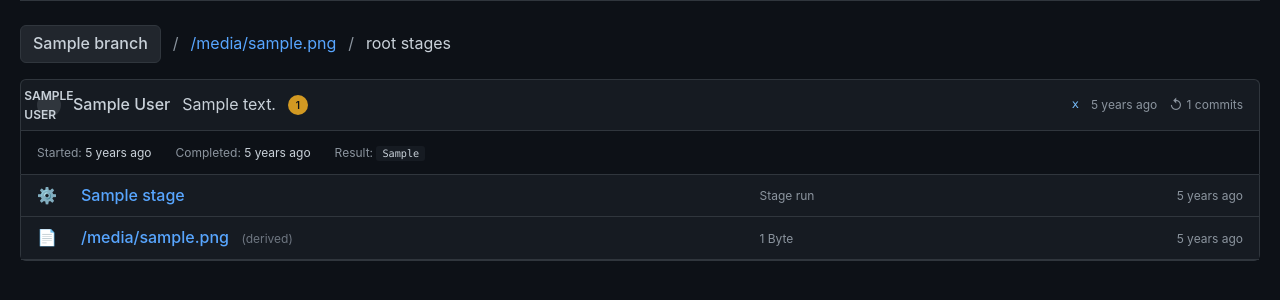
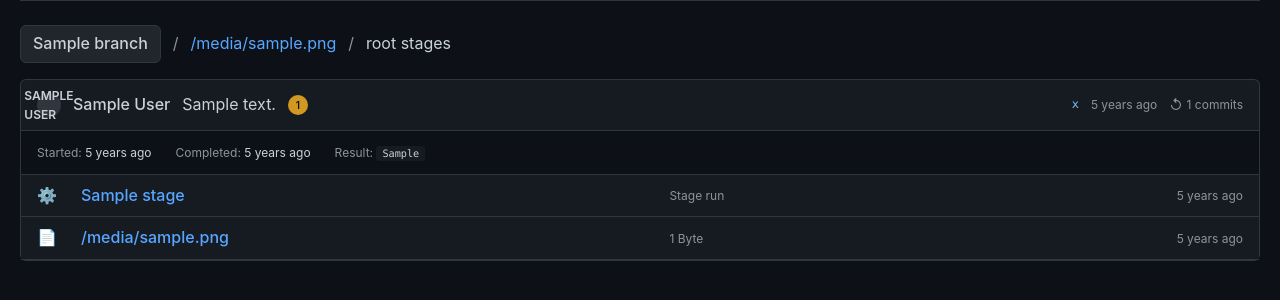
Before and after one commit to vilterp/dataworkflow, a Flask app: template src/templates/data/stage_tree_view.html in a window 1280 px wide. Shown: the part 91-391 px from the top of the page. Run offline with Flask 3, Linux system fonts and the light colour scheme; the template is opened without the code that fills it: most values are stand-ins (such as "Sample title", 1, 10 or a date in 2020).

Commit message:
remove (derived)

```diff
--- a/src/templates/data/stage_blob_view.html
+++ b/src/templates/data/stage_blob_view.html
@@ -2,7 +2,7 @@
 {% from "macros/commit_header.html" import commit_header %}
 {% from "macros/stage_breadcrumb.html" import stage_breadcrumb %}
 
-{% block title %}{{ file_path }} (derived) - {{ repo_name }}{% endblock %}
+{% block title %}{{ file_path }} - {{ repo_name }}{% endblock %}
 
 {% block content %}
 <!-- Branch and Stage File Path Header -->
--- a/src/templates/macros/stage_breadcrumb.html
+++ b/src/templates/macros/stage_breadcrumb.html
@@ -48,7 +48,6 @@
         {% if file_name %}
             <span style="color: #8b949e; flex-shrink: 0;">/</span>
             <span style="color: #c9d1d9; flex-shrink: 0;">{{ file_name }}</span>
-            <span style="color: #6e7681; font-size: 12px; margin-left: 8px; flex-shrink: 0;">(derived)</span>
         {% endif %}
     {% else %}
         <span style="color: #8b949e; flex-shrink: 0;">/</span>
--- a/src/templates/macros/stage_list.html
+++ b/src/templates/macros/stage_list.html
@@ -42,7 +42,6 @@
                         </td>
                         <td style="padding: 8px 16px;">
                             <a href="{{ url_for('repo.stage_view', repo_name=repo_name, branch=branch, stage_path=current_stage_path + '/' + file.file_path) }}" style="font-weight: 500;">{{ file.file_path }}</a>
-                            <span style="color: #6e7681; font-size: 12px; margin-left: 8px;">(derived)</span>
                         </td>
                         <td style="padding: 8px 16px; color: #8b949e; font-size: 12px;">
                             {{ file.size|filesizeformat }}
```
